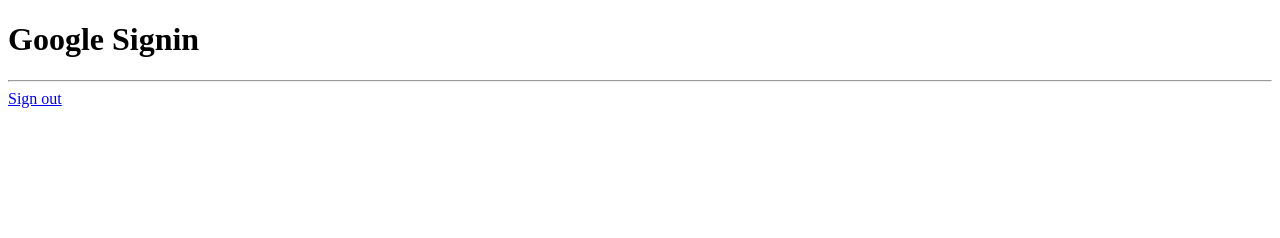
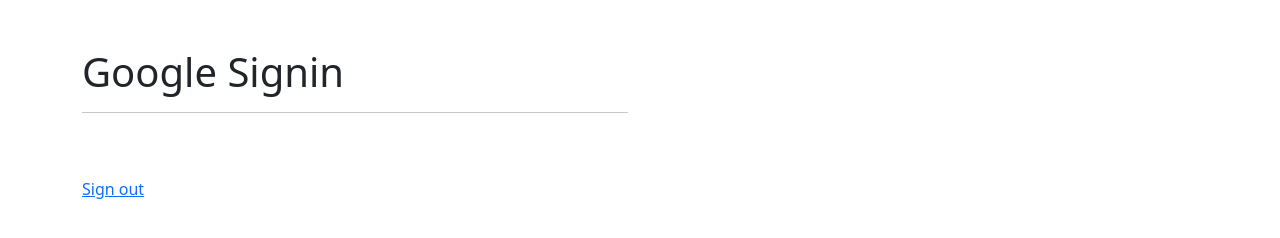
Before and after one commit to soyJulioPerez/curso-node-socket-chat, a website: page public/index.html in a window 1280 px wide. Drawn offline with nearby package versions, Linux system fonts and the light colour scheme.

Commit message:
feat: add bootstrap styles

```diff
--- a/public/index.html
+++ b/public/index.html
@@ -8,13 +8,24 @@
 
   <meta name="google-signin-client_id" content="973037027362-fknspvb520gefqq4i1p56fsoh9mc46fl.apps.googleusercontent.com">
   <script src="https://apis.google.com/js/platform.js" async defer></script>
+  <link href="https://cdn.jsdelivr.net/npm/bootstrap@5.0.0-beta3/dist/css/bootstrap.min.css" rel="stylesheet" integrity="sha384-eOJMYsd53ii+scO/bJGFsiCZc+5NDVN2yr8+0RDqr0Ql0h+rP48ckxlpbzKgwra6" crossorigin="anonymous">
 </head>
-<body>
-  <h1>Google Signin</h1>
-  <hr>
+<body class="container">
+  <div class="row mt-5">
+    <div class="col-sm-6">
+      <h1>Google Signin</h1>
+      <hr>
+      <br>
+      <div class="g-signin2" data-onsuccess="onSignIn" data-theme="dark"></div>
+      <br>
+      <a href="#" onclick="signOut();">Sign out</a>
+    </div>
 
-  <div class="g-signin2" data-onsuccess="onSignIn" data-theme="dark"></div>
-  <a href="#" onclick="signOut();">Sign out</a>
+    <div class="col-sm-6">
+
+    </div>
+  </div>
+
   <script>
     var url = ( window.location.hostname.includes('localhost'))
               ? 'http://localhost:3002/api/auth/google'
```
